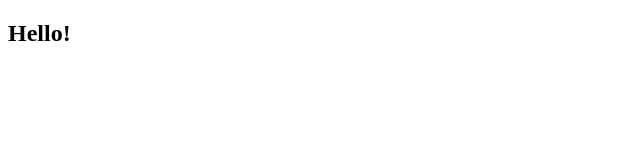
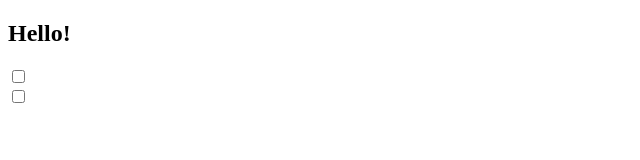
Before and after one commit to tkxkd0159/TIL_web, a plain HTML site: page HTML/dom.html in a window 1280 px wide. Shown: the full height of the page, 0-640 px from the left. Drawn offline with Linux system fonts and the light colour scheme.

Commit message:
practice checkbox

```diff
--- a/HTML/dom.html
+++ b/HTML/dom.html
@@ -7,6 +7,15 @@
 
   <body>
     <h2>Hello!</h2>
+    <form>
+      <div>
+        <input type="checkbox" id="myCheck">
+      </div>
+      <div>
+        <input type="checkbox" id="myCheck2" onmouseover="myFunction()" onclick="alert('myCheck2 event occured')">
+      </div>
+    </form>
     <script src="../js/dom.js"></script>
   </body>
+
 </html>
--- a/js/dom.js
+++ b/js/dom.js
@@ -18,26 +18,29 @@
 // window.addEventListener("click", handleClick);
 
 const title = document.querySelector("h2");
-
 const colors = ["#1abc9c", "#3498db", "#9b59b6", "#f39c12", "#e74c3c"];
 const superEventHandler = {
-    hover: function(){
+  hover: function () {
     title.style.color = colors[0];
     title.innerHTML = "The mouse is here!";
   },
-    leave: function(){
+  leave: function () {
     title.style.color = colors[1];
-        title.innerHTML = "The mouse is gone!"
+    title.innerHTML = "The mouse is gone!";
   },
-    resize: function(){
+  resize: function () {
     title.style.color = colors[2];
-        title.innerHTML = "You just resized!"
+    title.innerHTML = "You just resized!";
   },
-    rclick: function(){
+  rclick: function () {
     title.style.color = colors[3];
-        title.innerHTML = "That was right click!"
+    title.innerHTML = "That was right click!";
   },
 };
+
+function myFunction() {
+  document.getElementById("myCheck2").click();
+}
 
 title.addEventListener("mouseover", superEventHandler.hover);
 title.addEventListener("mouseout", superEventHandler.leave);
```
Lines whose indentation alone changed are shown as unchanged.
